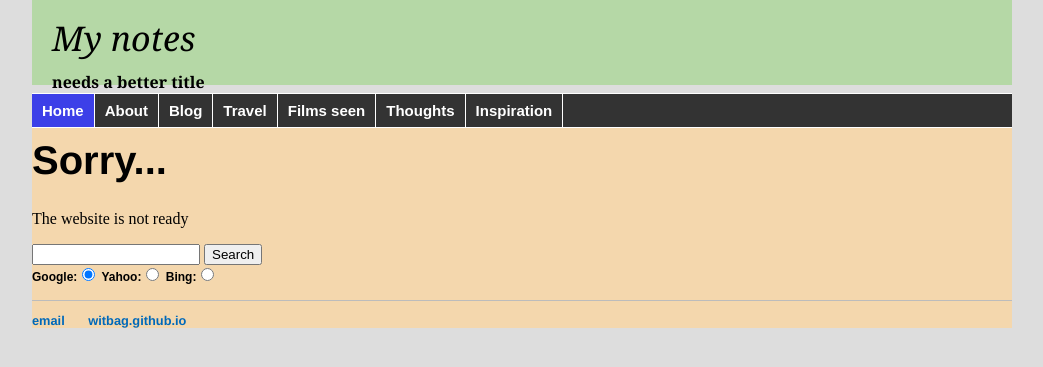
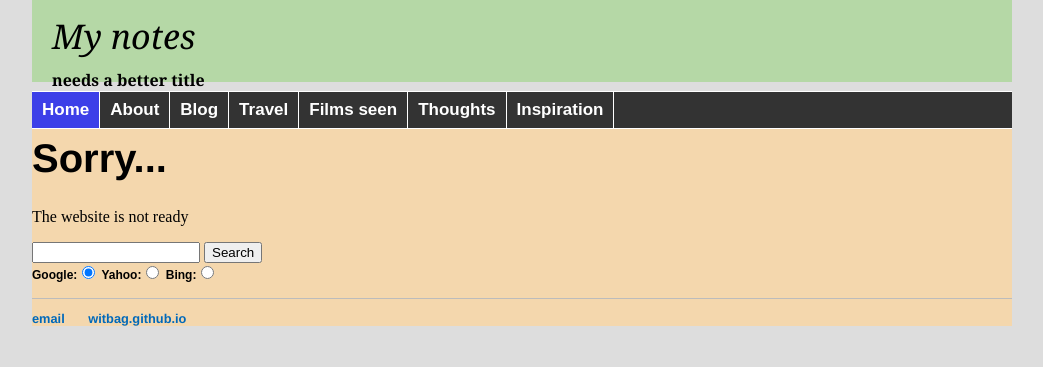
Before and after one commit to witbag/witbag.github.io, a Jekyll site: the page built from index.html, in a window 1280 px wide. Shown: the top 367 px of the page, without its empty margins (118-1161 px from the left). Built offline with Jekyll 4.4.1, drawn with Linux system fonts in a browser that asks for light colours.

Commit message:
Update main.css

```diff
--- a/css/main.css
+++ b/css/main.css
@@ -6,15 +6,15 @@ margin: auto;
 background: #FFFFFF;
 }
 #style_header {
-height: 85px;
+height: 82px;
 background: #b5d8a6;
 }
 #style_content {
 width: 100%;
-background: #f4d7ad;  /*f2e3cd;*/
+background: #f4d7ad;
 }
 #style_title {
-padding-top: 15px;
+padding-top: 13px;
 padding-left: 20px;
 font-family:Georgia, "Times New Roman", Times, serif;
 font-size: 34px;
@@ -53,7 +53,7 @@ footer { border-top: 1px solid #bcbcbc; font-size: .8em; }
 margin: 0;
 padding: 0;
 float: left;
-font: bold 15px Arial;
+font: bold 17px Arial;
 width: 100%;
 border: 1px solid #FFFFFF;
 border-width: 1px 0;
```
